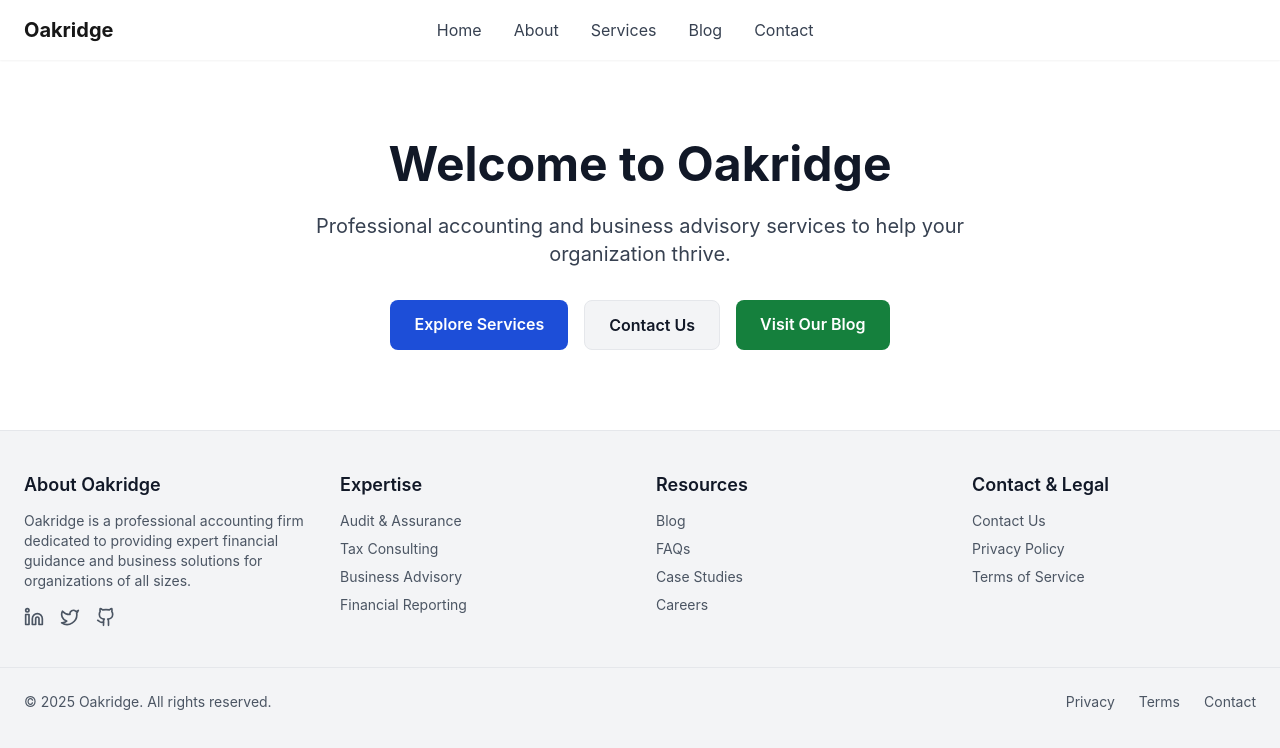
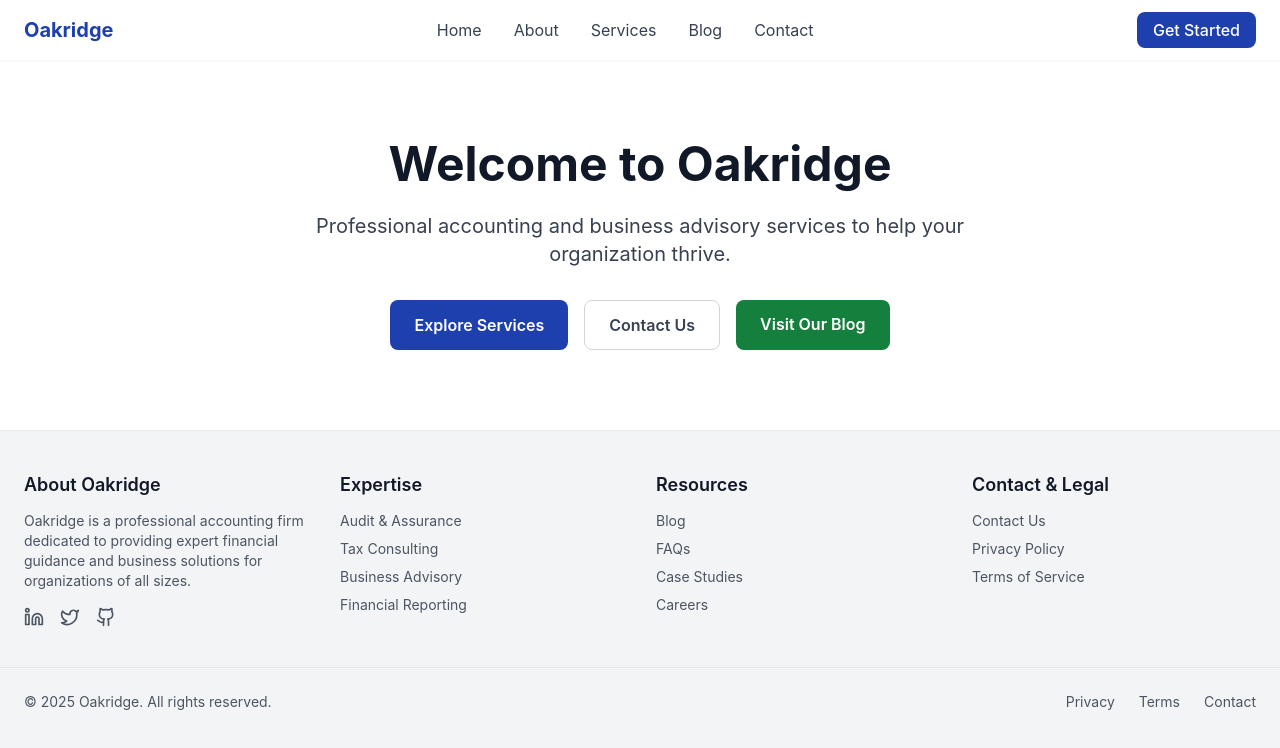
Before and after one commit to Pilgrim360/Oakridge, a Next.js app in the folder my-app/: page / in a window 1280 px wide. Shown: the top 748 px of the page. Built offline with nearby package versions, Linux system fonts and the light colour scheme.

Commit message:
Implement consistent theme with brand colors and reusable button classes

```diff
--- a/my-app/src/app/globals.css
+++ b/my-app/src/app/globals.css
@@ -3,7 +3,7 @@
 
 @layer components {
   .btn-primary {
-    @apply flex items-center gap-2 px-4 py-2 bg-black text-white rounded-md hover:bg-gray-800 transition;
+    @apply flex items-center gap-2 px-4 py-2 bg-brand-blue text-white rounded-md hover:bg-blue-800 transition;
   }
   .btn-secondary {
     @apply px-4 py-2 border border-gray-300 rounded-md text-gray-700 hover:bg-gray-200 transition;
--- a/my-app/src/components/BlogCreateForm.tsx
+++ b/my-app/src/components/BlogCreateForm.tsx
@@ -90,7 +90,7 @@
       />
       <button
         type="submit"
-        className="bg-blue-700 text-white px-6 py-2 rounded hover:bg-blue-800 transition"
+        className="btn-primary px-6 py-2 rounded"
         disabled={loading}
       >
         {loading ? "Creating..." : "Create Post"}
--- a/my-app/src/components/Button.tsx
+++ b/my-app/src/components/Button.tsx
@@ -10,7 +10,7 @@
   return (
     <button
       onClick={onClick}
-      className={`bg-blue-500 hover:bg-blue-700 text-white font-bold py-2 px-4 rounded ${className}`}
+      className={`btn-primary ${className}`}
     >
       {children}
     </button>
--- a/my-app/src/components/Hero.tsx
+++ b/my-app/src/components/Hero.tsx
@@ -10,10 +10,10 @@
           Professional accounting and business advisory services to help your organization thrive.
         </p>
         <div className="flex flex-col sm:flex-row justify-center gap-4">
-          <Link href="/services" className="px-6 py-3 bg-blue-700 text-white rounded-lg font-semibold hover:bg-blue-800 transition">
+          <Link href="/services" className="btn-primary px-6 py-3 rounded-lg font-semibold">
             Explore Services
           </Link>
-          <Link href="/contact" className="px-6 py-3 bg-gray-100 text-gray-900 rounded-lg font-semibold border hover:bg-gray-200 transition">
+          <Link href="/contact" className="btn-secondary px-6 py-3 rounded-lg font-semibold">
             Contact Us
           </Link>
           <Link href="/blog" className="px-6 py-3 bg-green-700 text-white rounded-lg font-semibold hover:bg-green-800 transition">
--- a/my-app/tailwind.config.js
+++ b/my-app/tailwind.config.js
@@ -7,7 +7,12 @@
     './src/**/*.{js,ts,jsx,tsx,mdx}', // Scans src directory (if used)
   ],
   theme: {
-    extend: {}, // Add custom theme settings here (e.g., colors, fonts) if needed
+    extend: {
+      colors: {
+        'brand-blue': '#1e40af', // Professional blue
+        'brand-gold': '#fbbf24', // Gold accent
+      },
+    }, // Add custom theme settings here (e.g., colors, fonts) if needed
   },
   plugins: [], // Add plugins like @tailwindcss/forms if needed
 }
```
